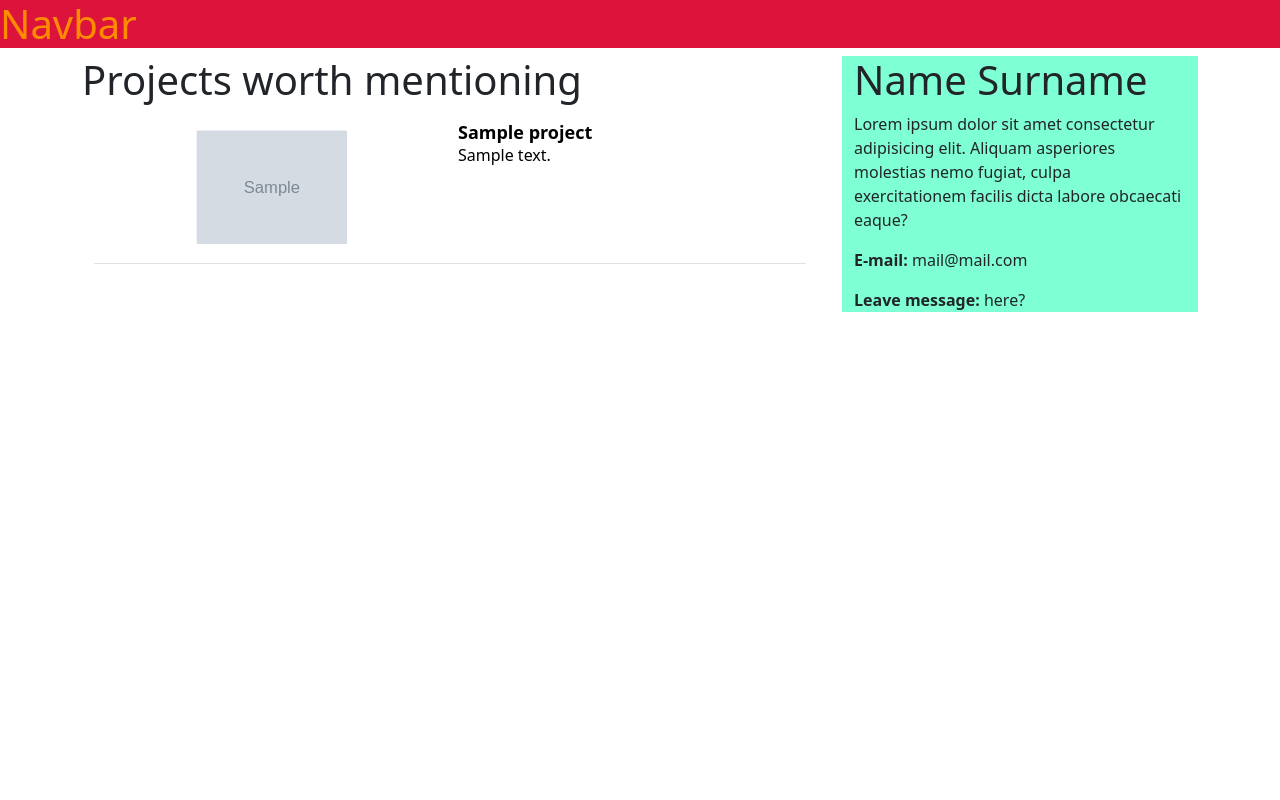
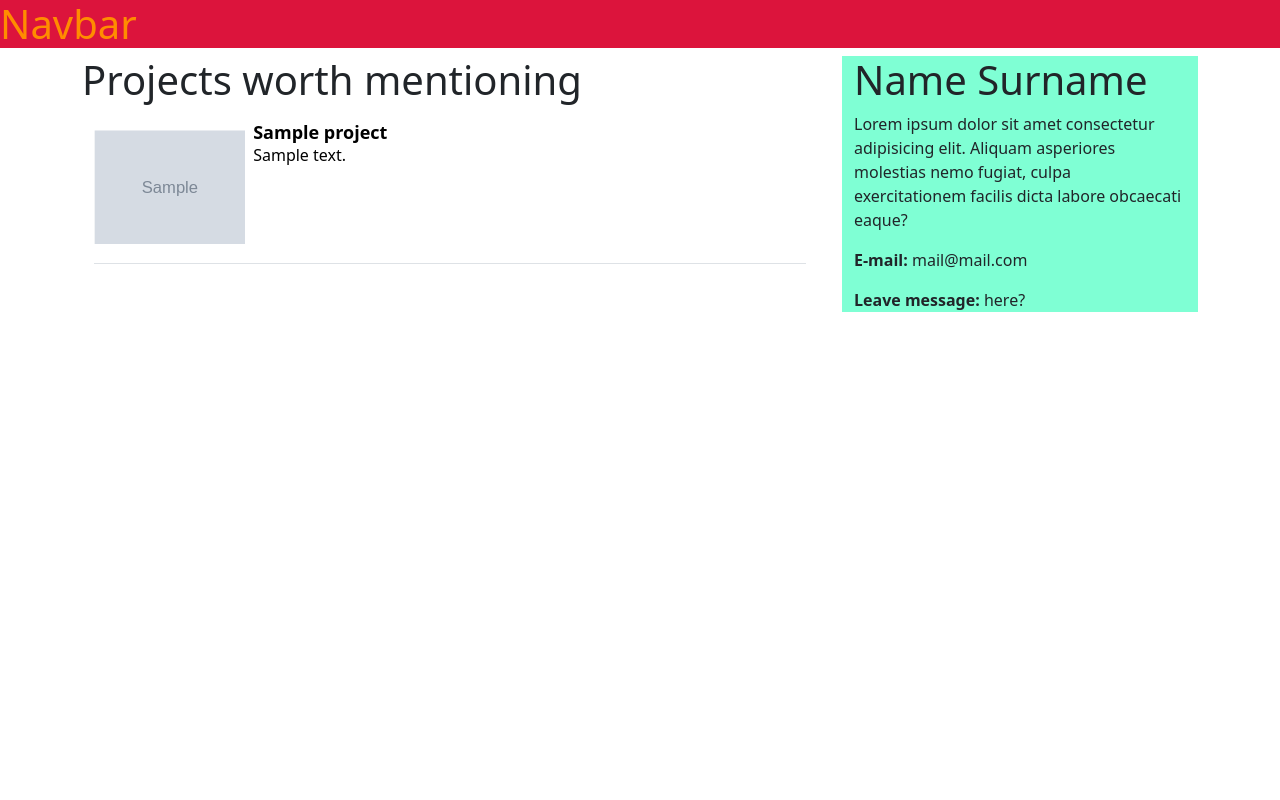
Before and after one commit to czyzlukasz/lukaszczyzdotcom, a Django app: page / in a window 1280 px wide. Run offline with Django 4.2, Linux system fonts and the light colour scheme; tables that the repository leaves empty hold one stand-in row (values such as "Sample post"); grey boxes marked "Sample" are stand-in pictures.

Commit message:
Standarized project row size

```diff
--- a/logbook/static/logbook/style.css
+++ b/logbook/static/logbook/style.css
@@ -2,17 +2,30 @@ td {
     position: relative;
 }
 
+table {
+    table-layout: fixed;
+}
+
+:root {
+    --project-thumbnail-size: 4cm;
+}
+
 .project-thumbnail {
     object-fit: scale-down;
-    max-height: 3cm;
+    max-height: var(--project-thumbnail-size);
+    max-width: var(--project-thumbnail-size);
     position: absolute;
     top: 50%;
     left: 50%;
     transform: translate(-50%, -50%);
 }
 
+.project-thumbnail-item {
+    width: var(--project-thumbnail-size);
+}
+
 .project-row {
-    height: 4cm;
+    height: var(--project-thumbnail-size);
 }
 
 .project-name {
--- a/logbook/templates/logbook/project_list.html
+++ b/logbook/templates/logbook/project_list.html
@@ -6,11 +6,11 @@
     <div class="row">
         <div class="col-12">
             <div class="table-responsive">
-                <table class="table" style="table-layout:fixed;">
+                <table class="table">
                     <tbody>
                         {% for project in projects%}
                         <tr class="my-debug project-row">
-                            <td>
+                            <td class="project-thumbnail-item">
                                 <img src={{project.image.url}} class="project-thumbnail"/>
                             </td>
                             <td>
```
